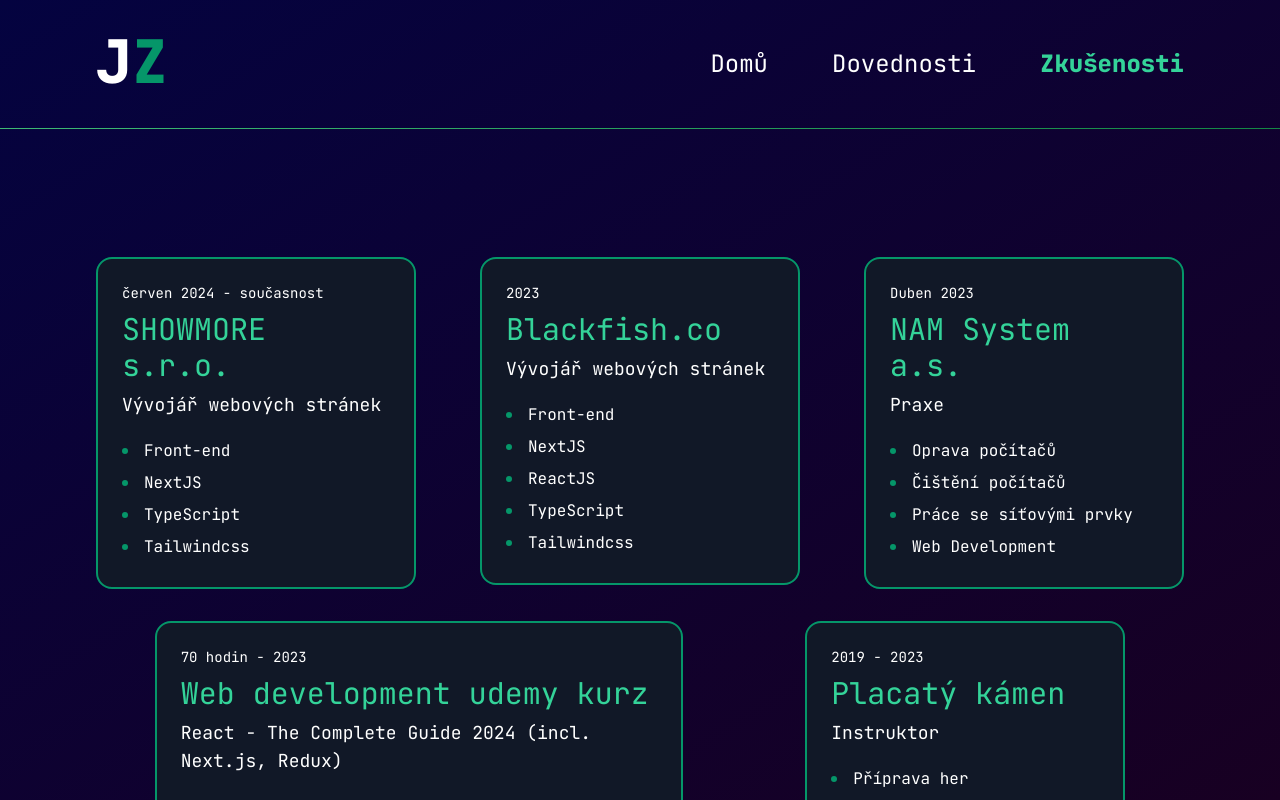
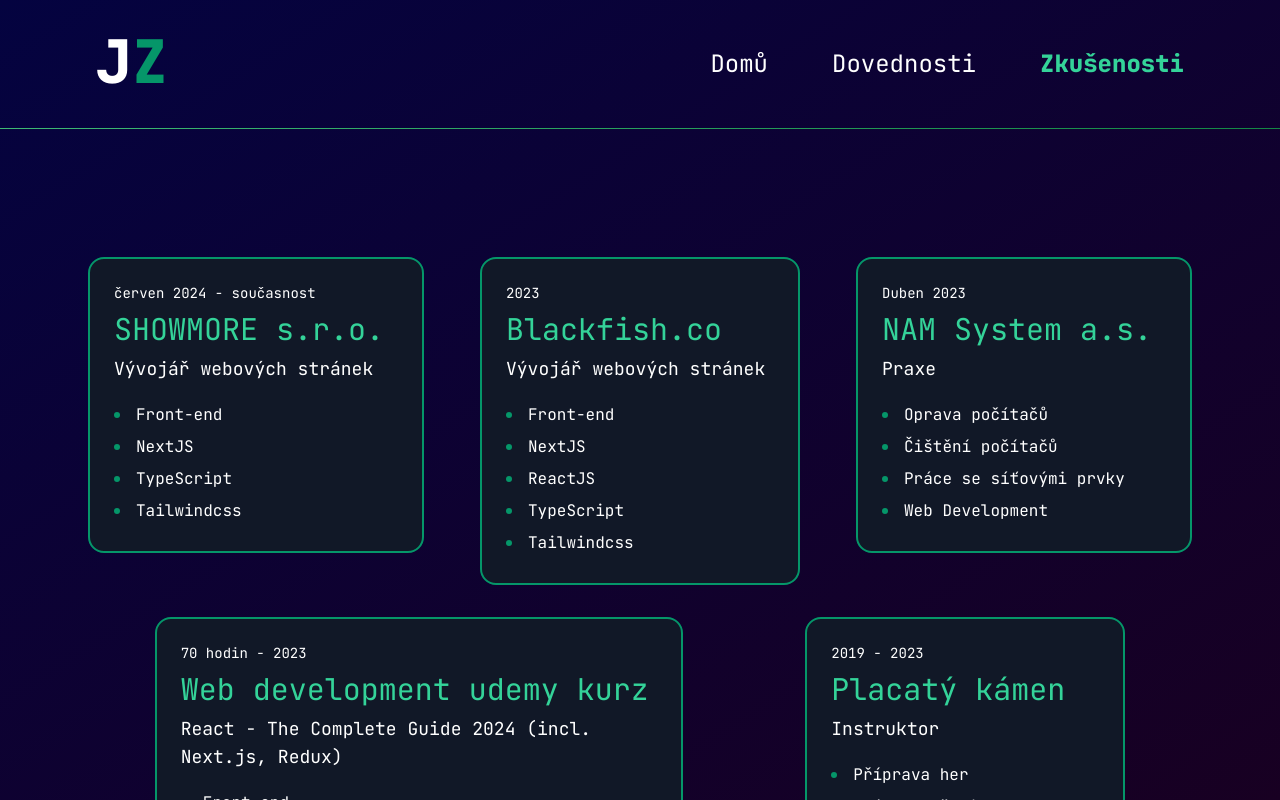
Before and after one commit to JaZafier00716/landing_page, a Next.js app: page /experience in a window 1280 px wide. Shown: the top 800 px of the page. Built offline with nearby package versions, Linux system fonts and the light colour scheme.

Commit message:
modified:   app/experience/page.tsx

```diff
--- a/app/experience/page.tsx
+++ b/app/experience/page.tsx
@@ -20,7 +20,7 @@
             ease: "easeOut",
           },
         }}
-        className="xs:w-auto xs:max-w-[20rem] sm:w-2/3 lg:w-auto lg:min-w-[20rem]"
+        className="xs:w-auto xs:max-w-[20rem] sm:w-2/3 lg:w-auto lg:min-w-[21rem]"
       >
         <Job
           delay={0.2}
@@ -79,7 +79,7 @@
             ease: "easeOut",
           },
         }}
-        className="xs:w-auto xs:max-w-[20rem] sm:w-2/3 lg:w-auto lg:min-w-[20rem]"
+        className="xs:w-auto xs:max-w-[20rem] sm:w-2/3 lg:w-auto lg:min-w-[21rem]"
       >
         <Job
           delay={0.5}
```
